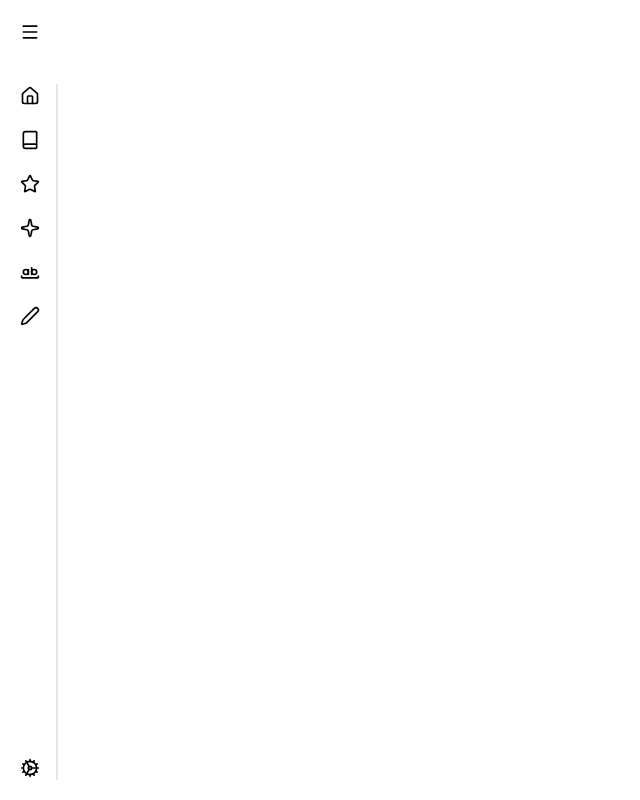
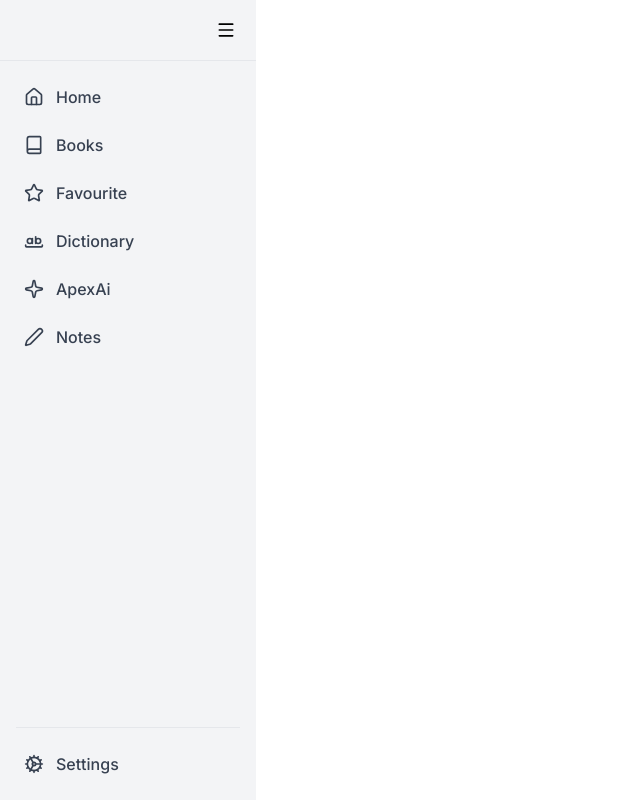
Before and after one commit to apex-future/Apex_Frontend, a React (Vite) app: page / in a window 1280 px wide. Shown: the whole page, without its empty margins (0-640 px from the left). Built offline with nearby package versions, Linux system fonts and the light colour scheme.

Commit message:
refactor NavBar component to enhance mobile navigation and improve sidebar toggle functionality

```diff
--- a/src/apex_frontend/main_app/components/NavBar.jsx
+++ b/src/apex_frontend/main_app/components/NavBar.jsx
@@ -1,66 +1,152 @@
-import React from 'react'
-import {useContext,useRef} from 'react'
-import { NavBarContext } from './NavBarContext'
-import { Sparkle,Home,X, Book,Pen,Star,Cog, WholeWord,Menu } from 'lucide-react'
+import React, { useState } from 'react';
+import { Sparkle, Home, X, Book, Pen, Star, Cog, WholeWord, Menu } from 'lucide-react';
+
 function NavBar() {
-    let navLinksBar =useRef(null);
-    let { closeAside} = useContext(NavBarContext);
-    let isNavLinkClose = true;
-    let toggleNavLink =()=>{
-        navLinksBar.current.classList.toggle('hidden')
-        navLinksBar.current.classList.toggle('flex')
+  const [isExpanded, setIsExpanded] = useState(true);
+  const [isMobileOpen, setIsMobileOpen] = useState(false);
 
-    }
+  const toggleNavLink = () => {
+    setIsExpanded(!isExpanded);
+  };
+
+  const closeMobileNav = () => {
+    setIsMobileOpen(false);
+  };
+
+  const navItems = [
+    { icon: Home, label: 'Home', href: '#home' },
+    { icon: Book, label: 'Books', href: '#books' },
+    { icon: Star, label: 'Favourite', href: '#favourite' },
+    { icon: WholeWord, label: 'Dictionary', href: '#dictionary' },
+    { icon: Sparkle, label: 'ApexAi', href: '#apexai' },
+    { icon: Pen, label: 'Notes', href: '#notes' },
+  ];
+
   return (
+    <>
+      {/* Mobile Menu Button - Only visible on mobile */}
+      <button
+        onClick={() => setIsMobileOpen(true)}
+        className="sm:hidden fixed top-4 left-4 z-40 p-2 rounded-lg bg-bg-subtle hover:bg-gray-200 transition-colors"
+        aria-label="Open menu"
+      >
+        <Menu size={24} />
+      </button>
 
-    <div className=' w-screen sm:w-fit fixed flex flex-col gap-10 bg-bg-subtle sm:bg-transparent h-screen p-5 '>
-        <div className="toggle-icon">
-        <X  onClick={closeAside} className=' sm:hidden pr-1'/>
-        <Menu className='pr-1 hidden sm:block ' onClick={toggleNavLink}/>
+      {/* Overlay for mobile */}
+      {isMobileOpen && (
+        <div
+          className="sm:hidden fixed inset-0 bg-black bg-opacity-50 z-40"
+          onClick={closeMobileNav}
+        />
+      )}
+
+      {/* Sidebar */}
+      <aside
+        className={`
+          fixed top-0 left-0 h-screen bg-bg-subtle z-50
+          transition-all duration-300 ease-in-out
+          flex flex-col
+
+          ${isMobileOpen ? 'translate-x-0' : '-translate-x-full'}
+          sm:translate-x-0
+
+          ${isExpanded ? 'w-64' : 'w-16'}
+          sm:${isExpanded ? 'w-64' : 'w-16'}
+        `}
+      >
+        {/* Header with toggle button */}
+        <div className="flex items-center justify-between p-4 border-b border-gray-200">
+          {/* Close button for mobile */}
+          <button
+            onClick={closeMobileNav}
+            className="sm:hidden p-1 hover:bg-gray-200 rounded transition-colors"
+            aria-label="Close menu"
+          >
+            <X size={20} />
+          </button>
+
+          {/* Toggle button for desktop */}
+          <button
+            onClick={toggleNavLink}
+            className={`hidden sm:block p-1 hover:bg-gray-200 rounded transition-colors ${
+              !isExpanded ? 'mx-auto' : 'ml-auto'
+            }`}
+            aria-label={isExpanded ? 'Collapse sidebar' : 'Expand sidebar'}
+          >
+            <Menu size={20} />
+          </button>
         </div>
 
-        <aside className="navbar-wrapper flex h-full gap-1 sm:border-r-2">
-            <div className="icon-div flex flex-col justify-between  pr-3 ">
-            <nav className='flex flex-col gap-10'>
+        {/* Navigation Links */}
+        <nav className="flex-1 flex flex-col justify-between p-4 overflow-hidden">
+          {/* Main navigation items */}
+          <ul className="flex flex-col gap-2">
+            {navItems.map((item) => {
+              const Icon = item.icon;
+              return (
+                <li key={item.label}>
+                  <a
+                    href={item.href}
+                    className={`
+                      flex items-center gap-3 p-2 rounded-lg
+                      hover:bg-gray-200 transition-all duration-200
+                      text-gray-700 font-medium
+                      ${!isExpanded ? 'justify-center' : ''}
+                    `}
+                    title={!isExpanded ? item.label : ''}
+                  >
+                    <Icon size={20} className="flex-shrink-0" />
+                    <span
+                      className={`
+                        whitespace-nowrap transition-all duration-300
+                        ${isExpanded ? 'opacity-100 w-auto' : 'opacity-0 w-0 overflow-hidden'}
+                      `}
+                    >
+                      {item.label}
+                    </span>
+                  </a>
+                </li>
+              );
+            })}
+          </ul>
 
-                <ul className='flex flex-col gap-5'>
-                <Home className='inline-block pr-1' />
-                <Book className='inline-block pr-1' />
-                <Star className='inline-block pr-1' />
-                <Sparkle className='inline-block pr-1' />
-                <WholeWord className='inline-block pr-1'/>
-                <Pen  className='inline-block pr-1' />
-                </ul>
-            </nav>
+          {/* Bottom navigation (Settings) */}
+          <ul className="border-t border-gray-200 pt-4">
+            <li>
+              <a
+                href="#settings"
+                className={`
+                  flex items-center gap-3 p-2 rounded-lg
+                  hover:bg-gray-200 transition-all duration-200
+                  text-gray-700 font-medium
+                  ${!isExpanded ? 'justify-center' : ''}
+                `}
+                title={!isExpanded ? 'Settings' : ''}
+              >
+                <Cog size={20} className="flex-shrink-0" />
+                <span
+                  className={`
+                    whitespace-nowrap transition-all duration-300
+                    ${isExpanded ? 'opacity-100 w-auto' : 'opacity-0 w-0 overflow-hidden'}
+                  `}
+                >
+                  Settings
+                </span>
+              </a>
+            </li>
+          </ul>
+        </nav>
+      </aside>
 
-
-            <div className="bottom-links">
-
-                <ul>
-                <Cog className='inline-block pr-1'/>
-
-                </ul>
-            </div>
-            </div>
-
-           <div className="nav-links  flex-col justify-between hidden pr-5" ref={navLinksBar}>
-            <ul className='flex flex-col gap-4'>
-            <li className='text-lg font-medium'><a href="#books">Home</a></li>
-                <li className='text-lg font-medium'><a href="#books"> Books</a></li>
-                <li className='text-lg font-medium'><a href=""> Favourite</a></li>
-                <li className='text-lg font-medium'><a href=""> Dictionary</a></li>
-                <li className='text-lg font-medium'><a href=""> ApexAi</a></li>
-                <li className='text-lg font-medium'><a href=""> Notes</a></li>
-            </ul>
-
-            <ul>
-            <li className='text-lg font-medium'> Settings</li>
-            </ul>
-           </div>
-        </aside>
-
-    </div>
-  )
+      {/* Spacer for main content - adjusts based on sidebar state */}
+      <div
+        className={`hidden sm:block transition-all duration-300 ${
+          isExpanded ? 'sm:w-64' : 'sm:w-16'
+        }`}
+      />
+    </>
+  );
 }
 
-export default NavBar
+export default NavBar;
```
